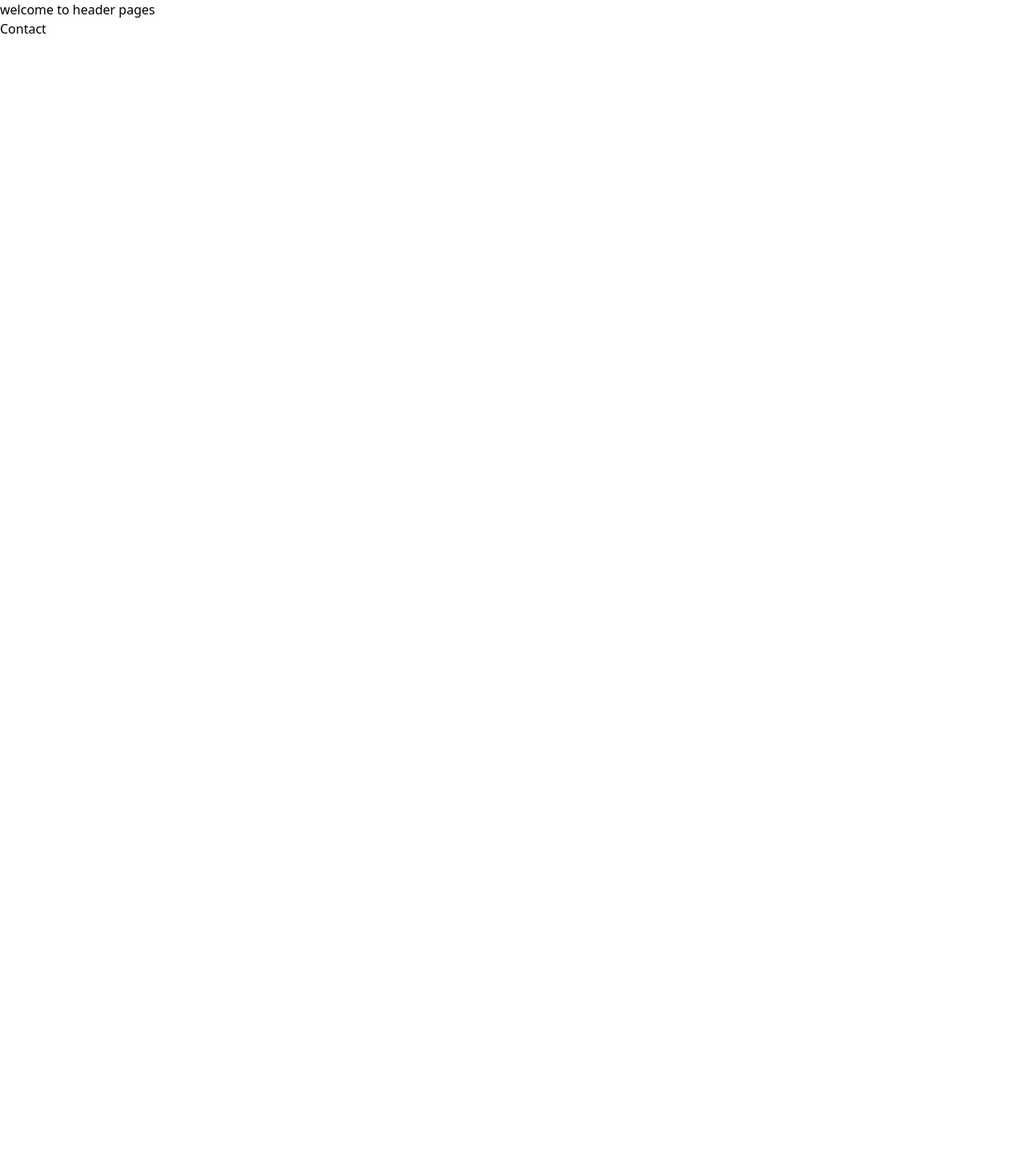
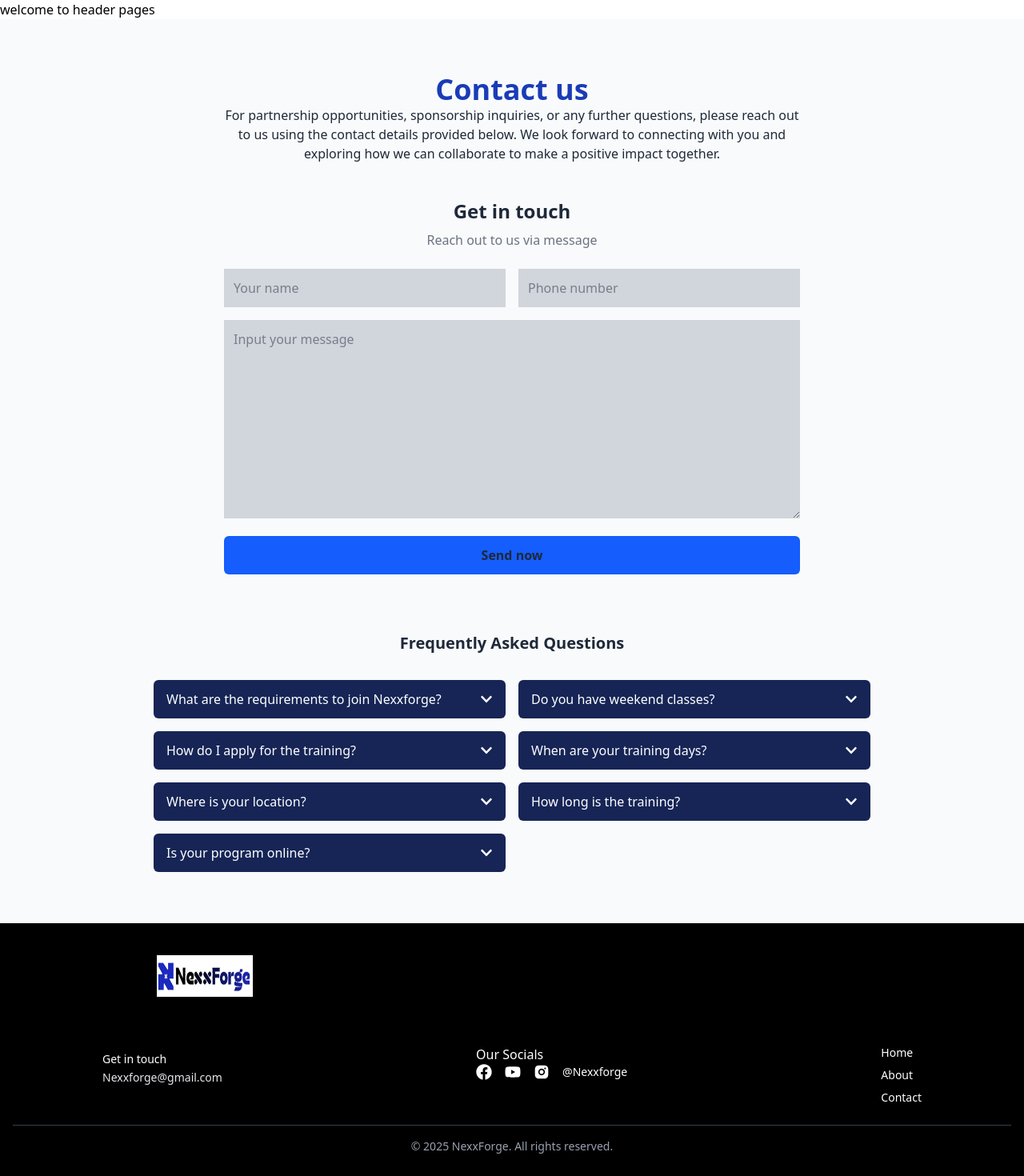
Before and after one commit to DevIsmail-coder/web-nexxforge, a React (Vite) app: page /contact-us in a window 1280 px wide. Shown: the top 1470 px of the page at 80% size. Before the commit the page ends 800 px from the top, so only its background shows below. Built offline with nearby package versions, Linux system fonts and the light colour scheme.

Commit message:
initial comit

```diff
--- a/src/App.tsx
+++ b/src/App.tsx
@@ -8,6 +8,7 @@
 import OutletPage from './global'
 import AboutUs from './pages/about'
 import Contact from './pages/contact'
+import Footer from './components/ui/footer'
 
 
 function App() {
@@ -44,6 +45,10 @@
           path: "/contact-us",
           element: <Contact />
         },
+        {
+          path: "/footer",
+          element: <Footer />
+        },
       ]
     }
   ])
--- a/src/components/ui/footer.tsx
+++ b/src/components/ui/footer.tsx
@@ -1,12 +1,66 @@
-
-
+import { FaFacebook, FaYoutube } from "react-icons/fa";
+import { RiInstagramFill } from "react-icons/ri";
 
 const Footer = () => {
   return (
-    <div>
+    <footer className="w-full bg-black text-white py-10 px-4">
+      <div className="w-30 ml-45 h-13 bg-white flex justify-center items-center">
+        <img src="../src/assets/logo.png" alt="logo" className="w-40 h-10 " />
+      </div>
+      <div className="max-w-5xl mt-15 mx-auto flex flex-col md:flex-row justify-between gap-8">
+        <div>
+          <p className="text-sm mt-2">Get in touch</p>
+          <a
+            href="mailto:Nexxforge@gmail.com"
+            className="text-sm text-gray-200 hover:text-white"
+          >
+            Nexxforge@gmail.com
+          </a>
+        </div>
 
-    </div>
-  )
-}
+        <div>
+          <h4> Our Socials</h4>
+          <div>
+            <div className="flex items-center space-x-4">
+              <a href="#" className="text-gray-700 hover:text-purple-700">
+                <i className="fa-brands fa-facebook-f">
+                  <FaFacebook color="white" size={20} />
+                </i>
+              </a>
+              <a href="#" className="text-gray-700 hover:text-purple-700">
+                <i className="fa-brands fa-youTube">
+                  <FaYoutube color="white" size={20} />
+                </i>
+              </a>
+              <a href="#" className="text-gray-700 hover:text-purple-700">
+                <i className="fa-brands fa-instagram">
+                  <RiInstagramFill color="white" size={20} />
+                </i>
+              </a>
 
-export default Footer
+              <p className="text-sm">@Nexxforge</p>
+            </div>
+          </div>
+        </div>
+
+        <div className="flex flex-col space-y-2">
+          <a href="#home" className="text-sm hover:text-gray-300">
+            Home
+          </a>
+          <a href="#about" className="text-sm hover:text-gray-300">
+            About
+          </a>
+          <a href="#contact" className="text-sm hover:text-gray-300">
+            Contact
+          </a>
+        </div>
+      </div>
+
+      <div className="text-center text-sm text-gray-400 mt-6 border-t border-gray-700 pt-4">
+        © {new Date().getFullYear()} NexxForge. All rights reserved.
+      </div>
+    </footer>
+  );
+};
+
+export default Footer;
--- a/src/pages/contact.tsx
+++ b/src/pages/contact.tsx
@@ -1,10 +1,131 @@
+import React, { useState } from "react";
+import { FaChevronDown } from "react-icons/fa";
 
-const Contact = () => {
-  return (
-    <div>
-      Contact
-    </div>
-  )
+interface FAQ {
+  question: string;
+  answer: string;
 }
 
-export default Contact
+const faqs: FAQ[] = [
+  {
+    question: "What are the requirements to join Nexxforge?",
+    answer: "You must have a passion for tech and basic computer literacy.",
+  },
+  {
+    question: "Do you have weekend classes?",
+    answer: "Yes, we offer flexible weekend classes for working individuals.",
+  },
+  {
+    question: "How do I apply for the training?",
+    answer:
+      "You can fill out the application form on our website or contact us directly.",
+  },
+  {
+    question: "When are your training days?",
+    answer:
+      "Our classes typically hold Monday to Friday, with weekend options available.",
+  },
+  {
+    question: "Where is your location?",
+    answer:
+      "We are located in Lagos, Nigeria. Online sessions are also available.",
+  },
+  {
+    question: "How long is the training?",
+    answer:
+      "The training duration varies from 6 weeks to 3 months depending on the course.",
+  },
+  {
+    question: "Is your program online?",
+    answer: "Yes, we have both online and physical learning options.",
+  },
+];
+
+const Contact: React.FC = () => {
+  const [activeIndex, setActiveIndex] = useState<number | null>(null);
+
+  const toggleFAQ = (index: number) => {
+    setActiveIndex(activeIndex === index ? null : index);
+  };
+
+  return (
+    <div className="flex flex-col items-center bg-gray-50 text-gray-800">
+      {/* Contact Form */}
+      <section className="w-full max-w-3xl p-6 mt-10">
+        <div className="w-full h-30 bg-gray flex justify-center items-center flex-col mb-10">
+          <h1 className="text-blue-800 text-4xl font-extrabold">Contact us</h1>
+          <p className="text-center">
+            For partnership opportunities, sponsorship inquiries, or any further
+            questions, please reach out to us using the contact details provided
+            below. We look forward to connecting with you and exploring how we
+            can collaborate to make a positive impact together.
+          </p>
+        </div>
+        <h2 className="text-2xl font-bold text-center mb-2">Get in touch</h2>
+        <p className="text-center text-gray-500 mb-6">
+          Reach out to us via message
+        </p>
+
+        <form className="space-y-4">
+          <div className="flex flex-col sm:flex-row gap-4">
+            <input
+              type="text"
+              placeholder="Your name"
+              className="flex-1   bg-gray-300  p-3 focus:outline-none focus:ring-2 focus:ring-blue-500"
+            />
+            <input
+              type="text"
+              placeholder="Phone number"
+              className="flex-1   bg-gray-300  p-3 focus:outline-none focus:ring-2 focus:ring-blue-500"
+            />
+          </div>
+
+          <textarea
+            placeholder="Input your message"
+            className="w-full   bg-gray-300 p-3 h-62 focus:outline-none focus:ring-2 focus:ring-blue-500"
+          ></textarea>
+
+          <button
+            type="submit"
+            className="w-full bg-blue-600  cursor-pointertext-white py-3 rounded-md font-semibold hover:bg-blue-700 transition-colors"
+          >
+            Send now
+          </button>
+        </form>
+      </section>
+
+      {/* FAQ Section */}
+      <section className="w-full max-w-4xl mt-12 mb-16">
+        <h3 className="text-center text-xl font-semibold mb-8">
+          Frequently Asked Questions
+        </h3>
+
+        <div className="grid sm:grid-cols-2 gap-4">
+          {faqs.map((faq, index) => (
+            <div key={index} className="relative">
+              <button
+                onClick={() => toggleFAQ(index)}
+                className="w-full flex justify-between cursor-pointer items-center bg-blue-950 text-white px-4 py-3 rounded-md font-medium hover:bg-blue-800 transition-colors"
+              >
+                <span>{faq.question}</span>
+                <FaChevronDown
+                  className={`transform transition-transform duration-300 ${
+                    activeIndex === index ? "rotate-180" : ""
+                  }`}
+                />
+              </button>
+
+              {activeIndex === index && (
+                <div className="bg-gray-100 border border-t-0 border-gray-300 text-gray-700 px-4 py-3 rounded-b-md text-sm">
+                  {faq.answer}
+                </div>
+              )}
+            </div>
+          ))}
+        </div>
+      </section>
+    </div>
+  );
+};
+
+export default Contact;
```
Also changed, not shown: src/assets/logo.png (added).
